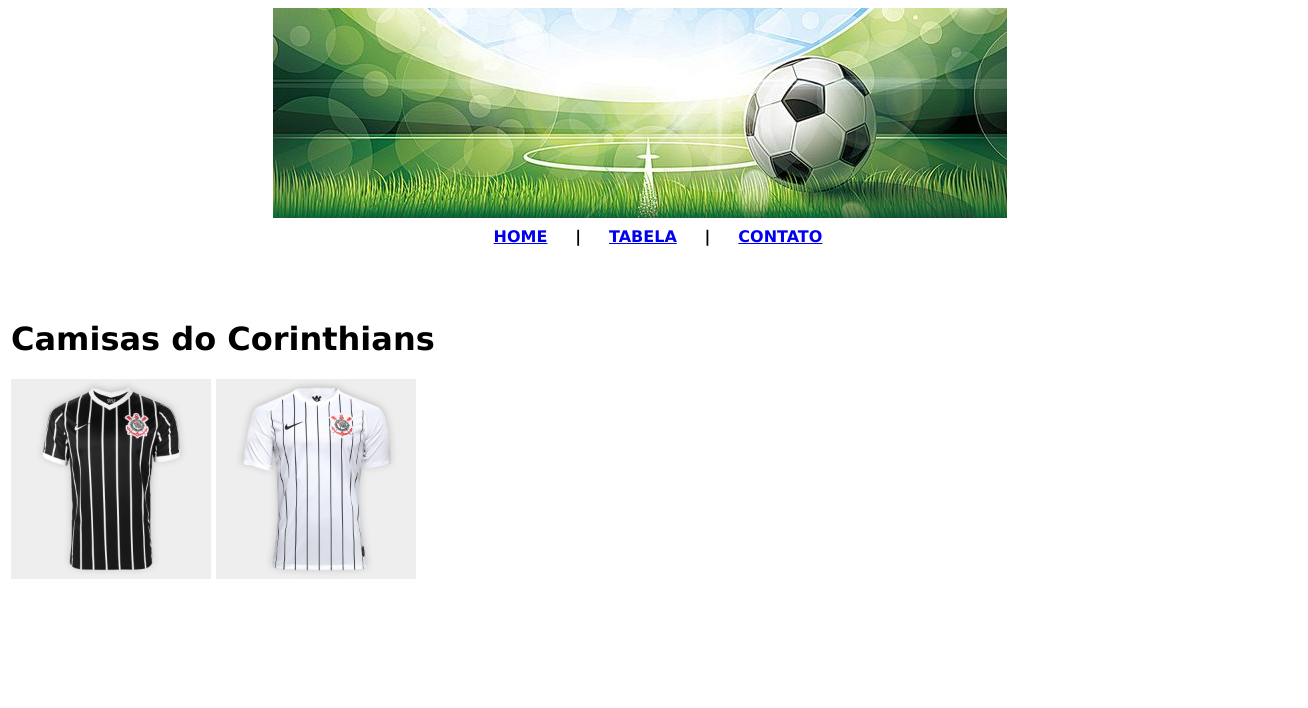
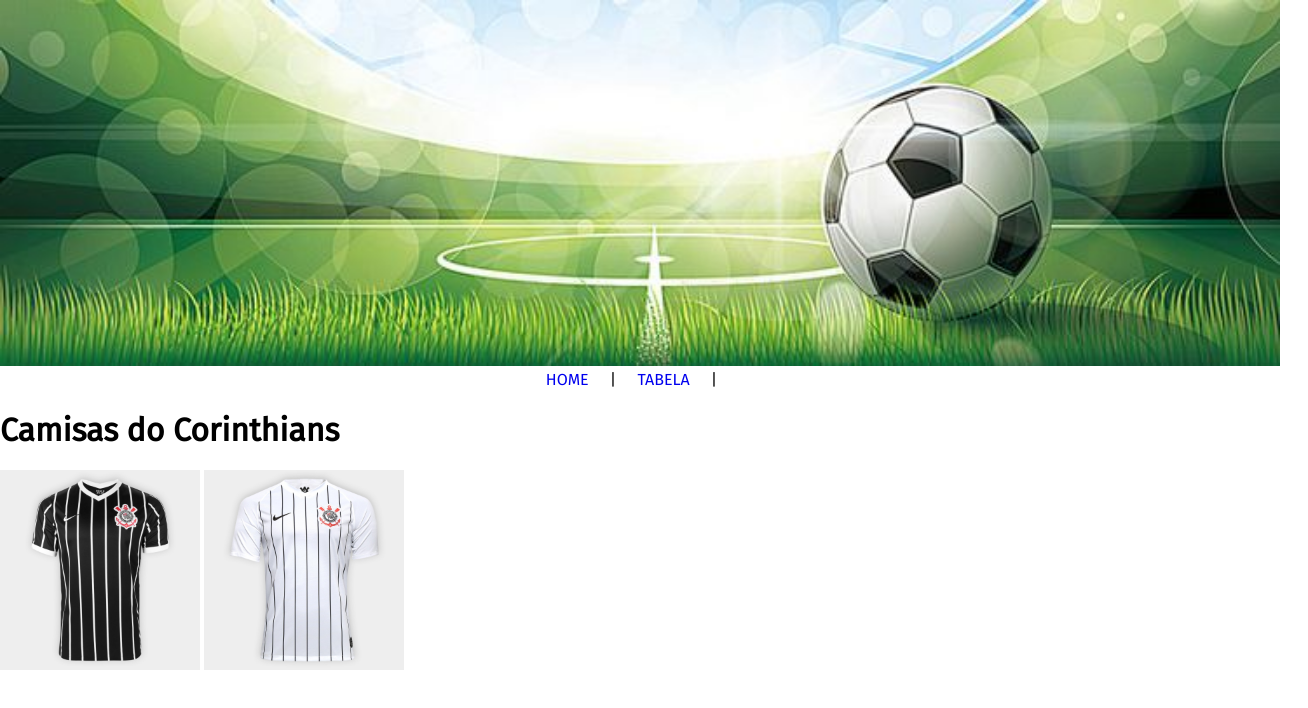
Before and after one commit to ChrisCKS/site-treino, a plain HTML site: page corinthians/index.html in a window 1280 px wide. Shown: the whole page, 1308 px wide, since content can reach past the window. Drawn offline with Linux system fonts and the light colour scheme; files that its build step writes are made by us from their sources.

Commit message:
correção das páginas

```diff
--- a/corinthians/index.html
+++ b/corinthians/index.html
@@ -1,35 +1,35 @@
 <!DOCTYPE html>
-<html lang "pt-br">
+<html lang="pt-br">
 
 <head>
+    <link rel="preconnect" href="https://fonts.googleapis.com/">
+    <link rel="preconnect" href="https://fonts.gstatic.com/" crossorigin>
+    <link href="https://fonts.googleapis.com/css2?family=Fira+Sans&display=swap" rel="stylesheet">
+    <link rel="stylesheet" type="text/css" href="site.css">
     <meta charset="UTF-8">
     <meta name="viewport" content="width=device-width, intial-scale=1.0">
-    <title>PRODUTOS - Camisas do Palemiras</title>
-
+    <title>PRODUTOS - Camisas do Corinthians</title>
 </head>
 
-<body style="font-family: Verdana; font-size: 16px;">
-    <table align="center" width="1300px">
-        <tr>
-            <center>
-                <img src="/imagens/fundo.jpeg" alt="Banner do site camisas de time" title="Camisas de Time">
+<body style="font-family: 'Fira Sans', sans-serif; font-size: 16px;">
 
-            </center>
-        </tr>
+    <header>
+        <div>
+            <img src="../imagens/fundo.jpeg" class="imagem_cabeçalho">
+        </div>
 
-        <tr>
-            <th heigth="35px">
+        <div id="div_menu">
             <a href="../">HOME</a> &nbsp;&nbsp;&nbsp; | &nbsp;&nbsp;&nbsp;
-                <a href="../tabela/">TABELA</a> &nbsp;&nbsp;&nbsp; | &nbsp;&nbsp;&nbsp;
-                <a href="#">CONTATO</a>
+            <a href="tabela">TABELA</a> &nbsp;&nbsp;&nbsp; | &nbsp;&nbsp;&nbsp;
+        </div>
 
-            </th>
-
-        <tr height="400px">
-            <td>
+        <div>
             <h1>Camisas do Corinthians</h1>
-
             <p>
                 <img src="../imagens/camisacor.jpg" width="200px" title="Camisas do Corinthians">
                 <img src="../imagens/camisacor2.jpg" width="200px" title="Camisas do Corinthians">
             </p>
+        </div>
+    </header>
+</body>
+</html>
```
Lines whose indentation alone changed are shown as unchanged.
